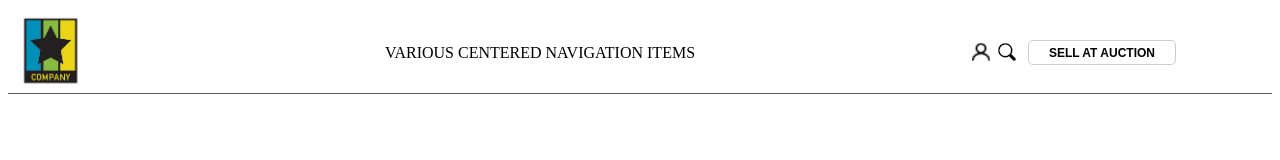
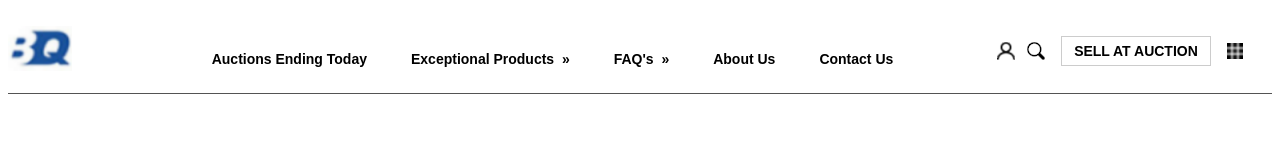
Before and after one commit to indmillr/site1, a plain HTML site: page index.html in a window 1280 px wide. Drawn offline with Linux system fonts and the light colour scheme.

Commit message:
added style to center of nav bar and updated company logo

```diff
--- a/index.html
+++ b/index.html
@@ -11,13 +11,19 @@
         <header>
             <nav>
                 <div class="flexnav">
-                    <span class="navdivleft"><img class="logo" src="images/logo.jpg" alt="Company Logo"></span>
-                    <span class="navdivmid">VARIOUS CENTERED NAVIGATION ITEMS</span>
+                    <span class="navdivleft"><img class="logo" src="images/logo.png" alt="Company Logo"></span>
+                    <span class="navdivmid">
+                        <input type="button" class="btn btn-large" value="Auctions Ending Today">
+                        <input type="button" class="btn btn-large" value="Exceptional Products &nbsp;&#187;">
+                        <input type="button" class="btn btn-large" value="FAQ's &nbsp;&#187;">
+                        <input type="button" class="btn btn-large" value="About Us">
+                        <input type="button" class="btn btn-large" value="Contact Us">
+                    </span>
                     <span class="navdivright">
-                        <input type="button" class="button-login" value="">&nbsp;
-                        <input type="button" class="button-search" value="">&nbsp;&nbsp;
-                        <input type="button" class="button-main" value="SELL AT AUCTION">&nbsp;&nbsp;
-                        <input type="button" class="button-menu" value="">&nbsp;
+                        <input type="button" class="btn btn-small btn-login" value="">&nbsp;&nbsp;
+                        <input type="button" class="btn btn-small btn-search" value="">&nbsp;&nbsp;&nbsp;
+                        <input type="button" class="btn btn-sell" value="SELL AT AUCTION">&nbsp;&nbsp;&nbsp;
+                        <input type="button" class="btn btn-gridmenu" value="">&nbsp;
                     </span>
                 </div>
             </nav>
--- a/style.css
+++ b/style.css
@@ -1,3 +1,7 @@
+html {
+    margin: 0px, 10px, 0px, 10px;
+}
+
 body {
     background-color: #ffffff;
     color: #000000;
@@ -22,51 +26,61 @@ body {
 }
 
 .navdivright {
-    flex: 0 0 300px;
+    flex: 0 0 275px;
+    align-content: right;
 }
 
-img {
-    height: 85px;
-    width: 85px;
+.btn {
+    cursor: pointer;
+    align-content: center;
+    vertical-align: middle;
 }
 
-.button-login {
-    background: url('images/login.png') no-repeat;
-    cursor: pointer;
+.btn-small {
     width: 18px;
     height: 18px;
     border: none;
 }
 
-.button-search {
-    background: url('images/search.png') no-repeat;
-    cursor: pointer;
-    width: 18px;
-    height: 18px;
+.btn-large {
+    height: 30px;
     border: none;
+    align-content: center;
+    vertical-align: middle;
+    color: black;
+    font-size: 14px;
+    font-weight: bolder;
+    background-color: white;
+    padding: 20px;
 }
 
-
-.button-menu {
-    background: url('images/menu.jpg') no-repeat;
-    cursor: pointer;
-    width: 18px;
-    height: 18px;
-    border: none;
+.btn-login {
+    background: url('images/login.png') no-repeat;
 }
 
-.button-main {
+.btn-search {
+    background: url('images/search.png') no-repeat;
+}
+
+.btn-gridmenu {
+    background: url('images/gridmenu.png') no-repeat;
+    width: 16px;
+    height: 16px;
+    border: none;
+    align-content: center;
+    vertical-align: middle;
+}
+
+.btn-sell {
     background-color: #ffffff;
     border: solid;
     border-color: #cccccc;
-    font-size: 12px;
+    font-size: 14px;
     font-weight: bolder;
-    align-content: center;
     border-width: 1px;
-    border-radius: 5px;
+    border-radius: 0;
     color: #000000;
-    cursor: pointer;
-    padding: 3px 20px 3px 20px;
-    height: 25px;
-
+    height: 30px;
+    width: 150px;
+    padding: 2px, 40px, 2px, 40px;
 }
```
